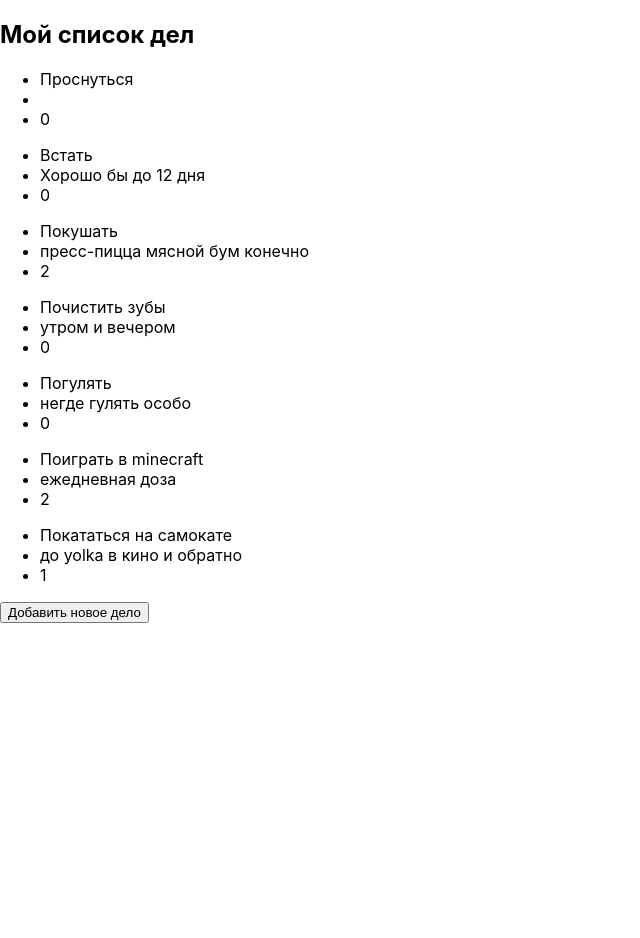
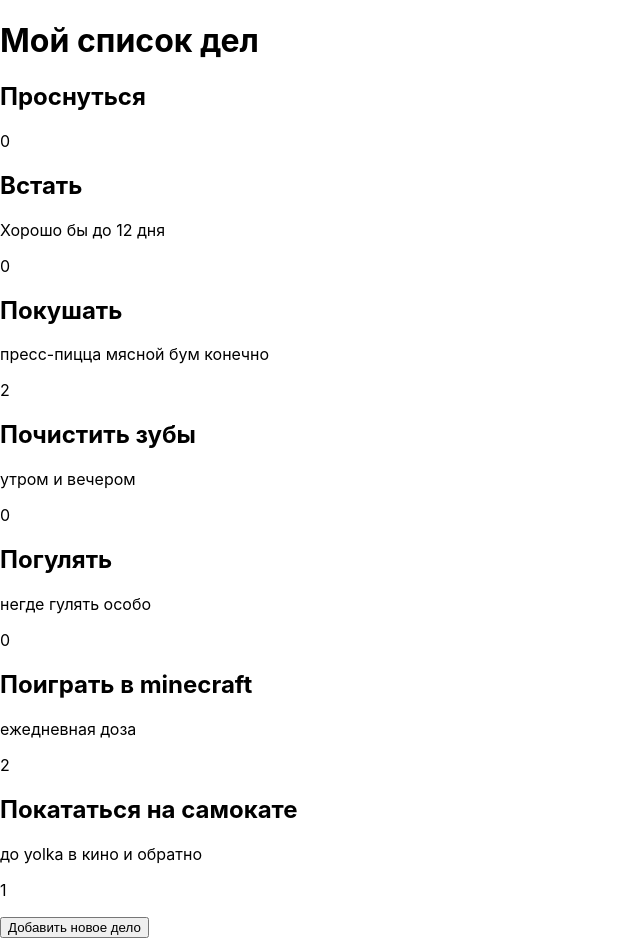
Before and after one commit to ShestakovAndrew/ReactStudy, a React (Create React App) app in the folder todo-list-project/: page /todo-list in a window 1280 px wide. Shown: the whole page, without its empty margins (0-640 px from the left). Before the commit the page ends 800 px from the top, so only its background shows below. Built offline with nearby package versions, Linux system fonts and the light colour scheme.

Commit message:
Заменил ul и li на div

```diff
--- a/todo-list-project/src/pages/todoList/TodoList.tsx
+++ b/todo-list-project/src/pages/todoList/TodoList.tsx
@@ -6,7 +6,7 @@ export const TodoList = () => {
 
     return (
         <div>
-            <h2>Мой список дел</h2>
+            <h1>Мой список дел</h1>
             {
                 todoList.map(todoItem => (
                     <TodoItem key={todoItem.id}
--- a/todo-list-project/src/pages/todoList/todoItem/TodoItem.tsx
+++ b/todo-list-project/src/pages/todoList/todoItem/TodoItem.tsx
@@ -8,10 +8,10 @@ type TodoItemProps = {
 
 export const TodoItem = ({title, description, priority}: TodoItemProps) => {
     return (
-        <ul>
-            <li>{title}</li>
-            <li>{description}</li>
-            <li>{priority}</li>
-        </ul>
+        <div>
+            <h2>{title}</h2>
+            <p>{description}</p>
+            <p>{priority}</p>
+        </div>
     )
 }
```
